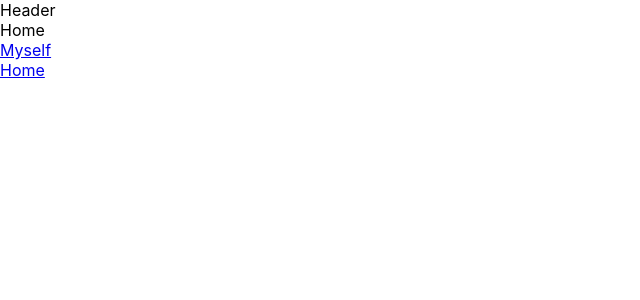
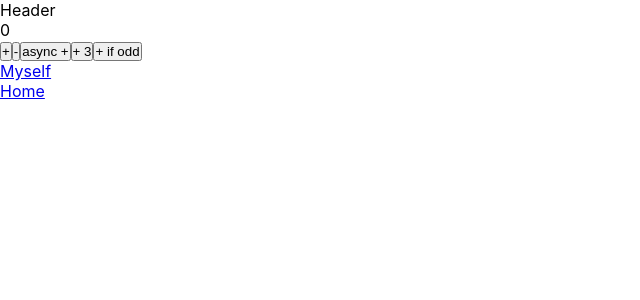
Before and after one commit to WillemHia/video-sharing-web, a React (Create React App) app: page /home in a window 1280 px wide. Shown: the top 300 px of the page, without its empty margins (0-640 px from the left). Built offline with nearby package versions, Linux system fonts and the light colour scheme.

Commit message:
feat: 整合redux

```diff
--- a/package.json
+++ b/package.json
@@ -3,6 +3,7 @@
   "version": "0.1.0",
   "private": true,
   "dependencies": {
+    "@reduxjs/toolkit": "^2.0.1",
     "@testing-library/jest-dom": "^5.14.1",
     "@testing-library/react": "^13.0.0",
     "@testing-library/user-event": "^13.2.1",
@@ -12,6 +13,7 @@
     "@types/react-dom": "^18.0.0",
     "react": "^18.2.0",
     "react-dom": "^18.2.0",
+    "react-redux": "^9.0.4",
     "react-router-dom": "^6.21.1",
     "react-scripts": "5.0.1",
     "typescript": "^4.4.2",
--- a/src/index.tsx
+++ b/src/index.tsx
@@ -1,18 +1,23 @@
 import React from 'react';
 import ReactDOM from 'react-dom/client';
+import { Provider } from 'react-redux';
+import { BrowserRouter } from 'react-router-dom';
 import '@/assets/styles/index.scss';
 import App from './App';
+import store from './stores';
 import reportWebVitals from './reportWebVitals';
-import { BrowserRouter } from 'react-router-dom';
+
 
 const root = ReactDOM.createRoot(
   document.getElementById('root') as HTMLElement
 );
 root.render(
   <React.StrictMode>
-    <BrowserRouter>
-      <App />
-    </BrowserRouter>
+    <Provider store={store}>
+      <BrowserRouter>
+        <App />
+      </BrowserRouter>
+    </Provider>
   </React.StrictMode>
 );
 
--- a/src/pages/Home/index.tsx
+++ b/src/pages/Home/index.tsx
@@ -1,7 +1,20 @@
 import React, { FC } from "react";
+import { useAppSelector, useAppDispatch } from "@/stores/hooks";
+import { increment, decrement, selectCount, incrementAsync, incrementByAmount, incrementIfOdd } from "@/stores/counterSlice";
 
 const Home: FC = () => {
-    return <div>Home</div>;
+    const count = useAppSelector(selectCount);
+    const dispatch = useAppDispatch();
+    return (
+        <div>
+            <div>{count}</div>
+            <button onClick={() => dispatch(increment())}>+</button>
+            <button onClick={() => dispatch(decrement())}>-</button>
+            <button onClick={() => dispatch(incrementAsync(2))}>async +</button>
+            <button onClick={() => dispatch(incrementByAmount(3))}>+ 3</button>
+            <button onClick={() => dispatch(incrementIfOdd())}>+ if odd</button>
+        </div>
+    );
 };
 
 export default Home;
--- /dev/null
+++ b/src/services/counterAPI.ts
@@ -0,0 +1,5 @@
+export function fetchCount(amount = 1) {
+    return new Promise<{ data: number }>((resolve) =>
+        setTimeout(() => resolve({ data: amount }), 500)
+    );
+}
--- /dev/null
+++ b/src/stores/counterSlice.ts
@@ -0,0 +1,56 @@
+import { createAsyncThunk, createSlice, PayloadAction } from '@reduxjs/toolkit';
+import { RootState, AppThunk } from './index';
+import { fetchCount } from '@/services/counterAPI';
+
+export interface CounterState {
+    value: number;
+}
+
+const initialState: CounterState = {
+    value: 0,
+};
+
+export const incrementAsync = createAsyncThunk(
+    'counter/fetchCount',
+    async (amount: number) => {
+        const response = await fetchCount(amount);
+        return response.data;
+    }
+);
+
+export const counterSlice = createSlice({
+    name: 'counter',
+    initialState,
+    reducers: {
+        increment: (state) => {
+            state.value += 1;
+        },
+        decrement: (state) => {
+            state.value -= 1;
+        },
+        incrementByAmount: (state, action: PayloadAction<number>) => {
+            state.value += action.payload;
+        },
+    },
+    extraReducers: (builder) => {
+        builder
+            .addCase(incrementAsync.fulfilled, (state, action) => {
+                state.value += action.payload;
+            });
+    },
+});
+
+export const { increment, decrement, incrementByAmount } = counterSlice.actions;
+
+export const selectCount = (state: RootState) => state.counter.value;
+
+export const incrementIfOdd =
+    (): AppThunk =>
+        (dispatch, getState) => {
+            const currentValue = selectCount(getState());
+            if (currentValue % 2 === 1) {
+                dispatch(incrementByAmount(4));
+            }
+        };
+
+export default counterSlice.reducer;
--- /dev/null
+++ b/src/stores/hooks.ts
@@ -0,0 +1,6 @@
+import { TypedUseSelectorHook, useDispatch, useSelector } from 'react-redux';
+import type { RootState, AppDispatch } from './index';
+
+//使用dispatch和selector的hook
+export const useAppDispatch = () => useDispatch<AppDispatch>();
+export const useAppSelector: TypedUseSelectorHook<RootState> = useSelector;
--- /dev/null
+++ b/src/stores/index.ts
@@ -0,0 +1,19 @@
+import { configureStore, Action, ThunkAction } from "@reduxjs/toolkit";
+import counterReducer from "./counterSlice";
+
+const store = configureStore({
+    reducer: {
+        counter: counterReducer,
+    },
+});
+
+export type AppDispatch = typeof store.dispatch;
+export type RootState = ReturnType<typeof store.getState>;
+export type AppThunk<ReturnType = void> = ThunkAction<
+    ReturnType,
+    RootState,
+    unknown,
+    Action<string>
+>;
+
+export default store;
```
Also changed, not shown: 1 other file (tests, documents, lock files or other folders).
